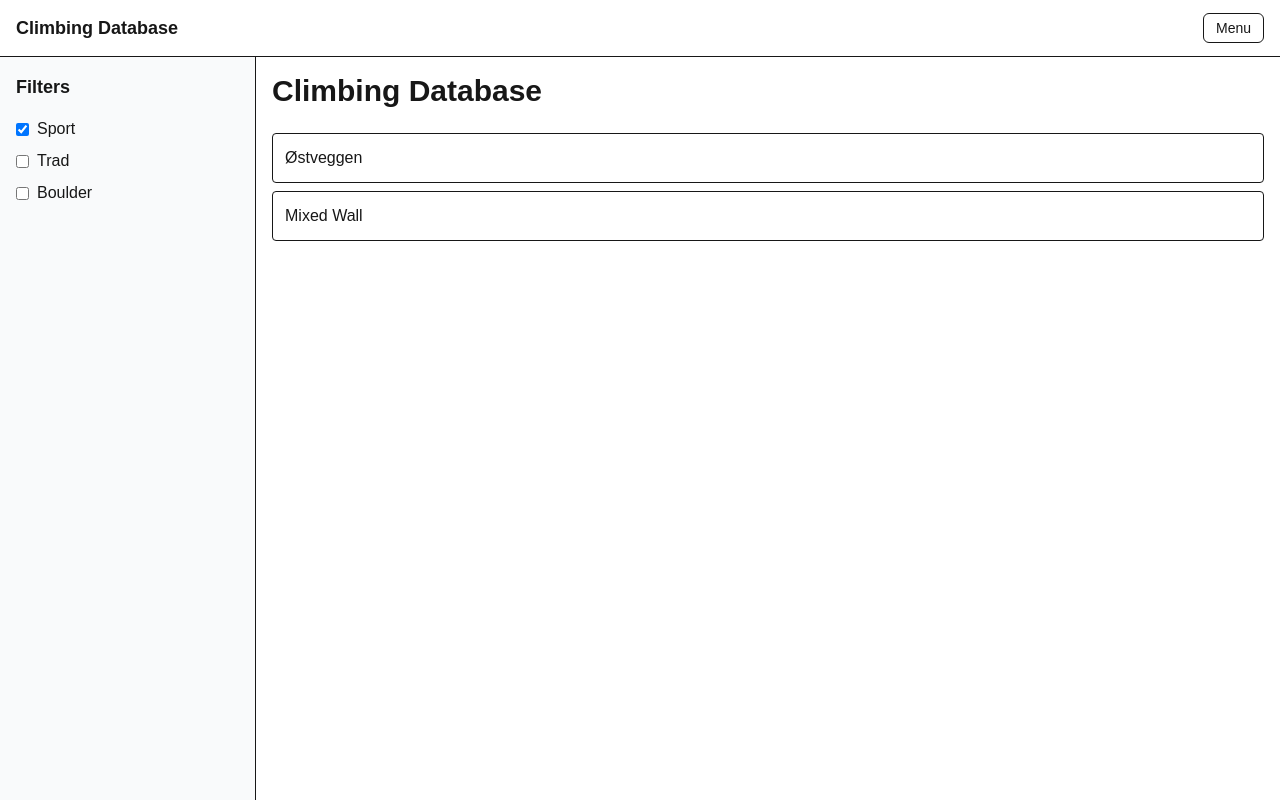
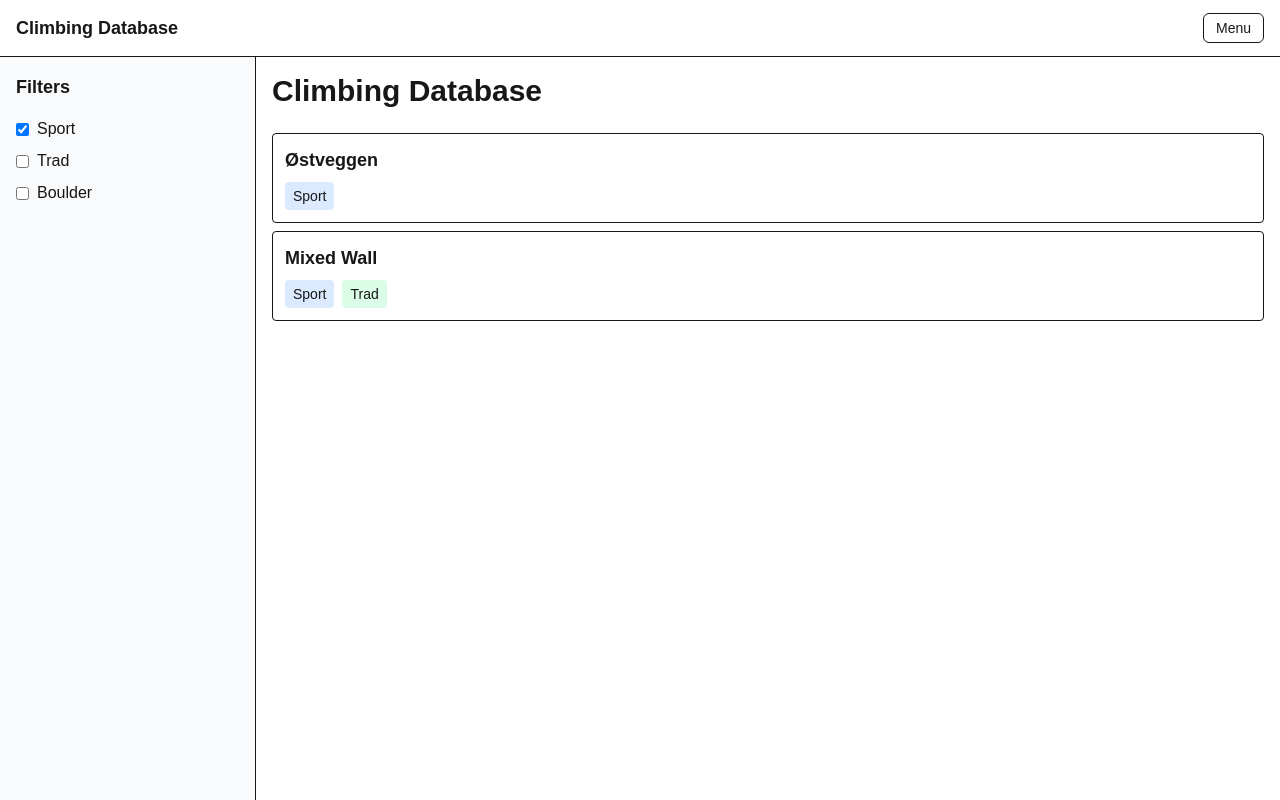
Before and after one commit to wga-mo/climbing-app2026, a Next.js app: page / in a window 1280 px wide. Built offline with nearby package versions, Linux system fonts and the light colour scheme.

Commit message:
Extract reusable CragCard component

```diff
--- a/src/app/page.js
+++ b/src/app/page.js
@@ -3,6 +3,7 @@
 import { useState } from "react";
 import FiltersColumn from "@/components/FiltersColumn";
 import { crags } from "@/data/crags";
+import CragCard from "@/components/CragCard";
 
 export default function HomePage() {
   const [filters, setFilters] = useState({
@@ -34,12 +35,10 @@ export default function HomePage() {
   <div className="mt-6 space-y-2">
 
     {filteredCrags.map(crag => (
-      <div
-        key={crag.id}
-        className="rounded border p-3"
-      >
-        {crag.name}
-      </div>
+      <CragCard
+    key={crag.id}
+    crag={crag}
+  />
     ))}
 
   </div>
--- /dev/null
+++ b/src/components/CragCard.js
@@ -0,0 +1,32 @@
+export default function CragCard({ crag }) {
+  return (
+    <div className="rounded border p-3">
+
+      <h2 className="text-lg font-semibold">
+        {crag.name}
+      </h2>
+
+      <div className="mt-2 flex gap-2 text-sm">
+
+        {crag.sport && (
+          <span className="rounded bg-blue-100 px-2 py-1">
+            Sport
+          </span>
+        )}
+
+        {crag.trad && (
+          <span className="rounded bg-green-100 px-2 py-1">
+            Trad
+          </span>
+        )}
+
+        {crag.boulder && (
+          <span className="rounded bg-yellow-100 px-2 py-1">
+            Boulder
+          </span>
+        )}
+
+      </div>
+    </div>
+  );
+}
```
